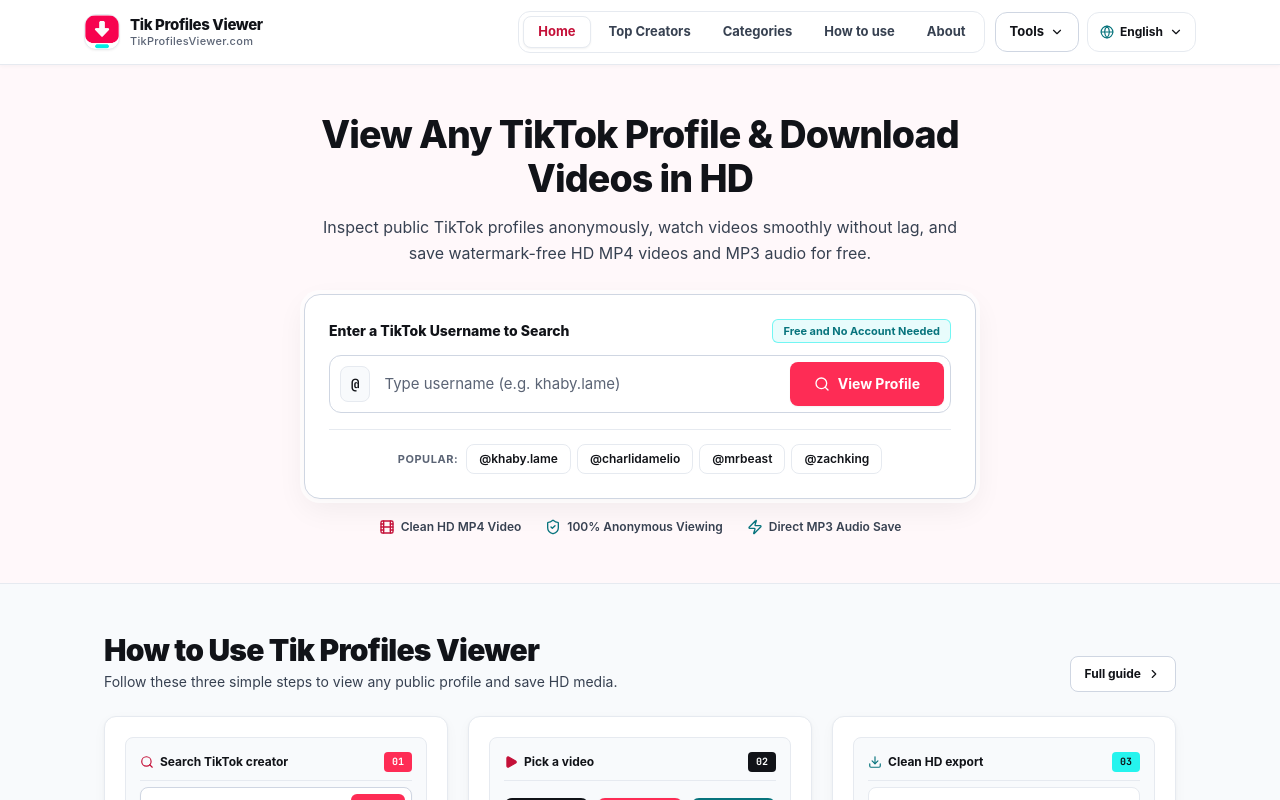
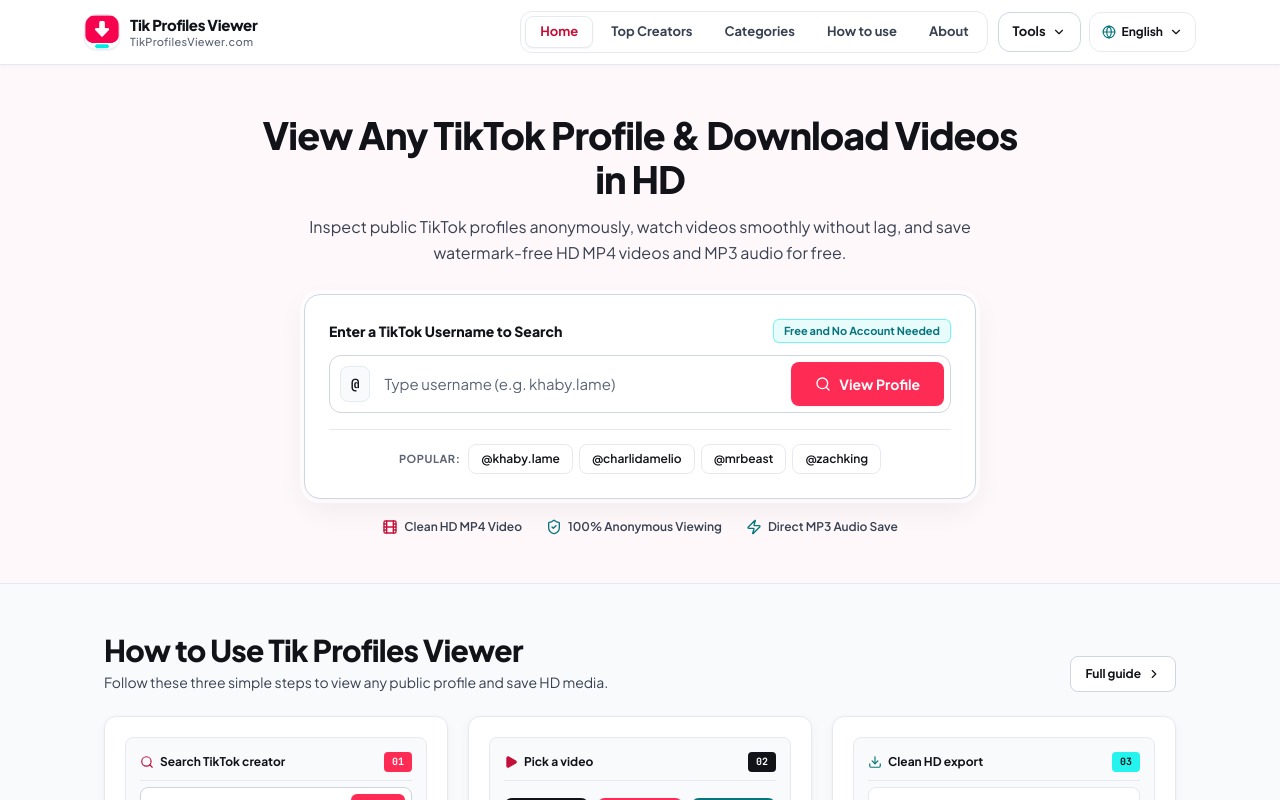
Before and after one commit to eaelax/testing, a Next.js app: page / in a window 1280 px wide. Shown: the top 800 px of the page. Built offline with nearby package versions, Linux system fonts and the light colour scheme.

Commit message:
Update layout.tsx

```diff
--- a/app/layout.tsx
+++ b/app/layout.tsx
@@ -2,16 +2,16 @@ import type { Metadata } from 'next';
 import { Plus_Jakarta_Sans, JetBrains_Mono } from 'next/font/google';
 import './globals.css';
 
-const jakarta = Plus_Jakarta_Sans({
+const plusJakarta = Plus_Jakarta_Sans({
   subsets: ['latin'],
   weight: ['400', '500', '600', '700', '800'],
-  variable: '--font-jakarta',
+  variable: '--font-plus-jakarta',
   display: 'swap',
 });
 
 const jetbrainsMono = JetBrains_Mono({
   subsets: ['latin'],
-  weight: ['500', '600', '700'],
+  weight: ['400', '500', '600', '700'],
   variable: '--font-jetbrains-mono',
   display: 'swap',
 });
@@ -48,13 +48,13 @@ export default function RootLayout({
   children: React.ReactNode;
 }) {
   return (
-    <html lang="en" dir="ltr" className={`${jakarta.variable} ${jetbrainsMono.variable}`}>
+    <html lang="en" className={`${plusJakarta.variable} ${jetbrainsMono.variable}`}>
       <head>
         <meta name="referrer" content="no-referrer" />
         <link rel="icon" type="image/png" href="/assets/aistudio/tik-profiles-viewer-logo_c4487561.png" />
         <link rel="apple-touch-icon" href="/assets/aistudio/tik-profiles-viewer-logo_c4487561.png" />
       </head>
-      <body className="min-h-screen bg-[var(--surface-canvas)] text-[var(--ink-primary)] font-sans antialiased overflow-x-hidden selection:bg-[var(--accent-soft)] selection:text-[var(--ink-primary)]">
+      <body className="min-h-screen bg-[var(--surface-canvas)] text-[var(--ink-primary)] font-sans antialiased overflow-x-hidden selection:bg-[var(--accent-soft)] selection:text-[var(--accent-primary-text)]">
         {children}
       </body>
     </html>
```
